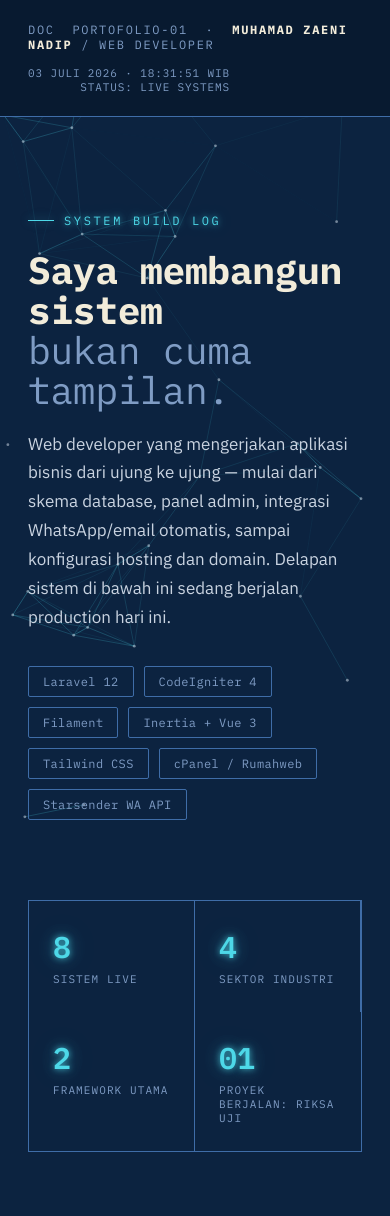
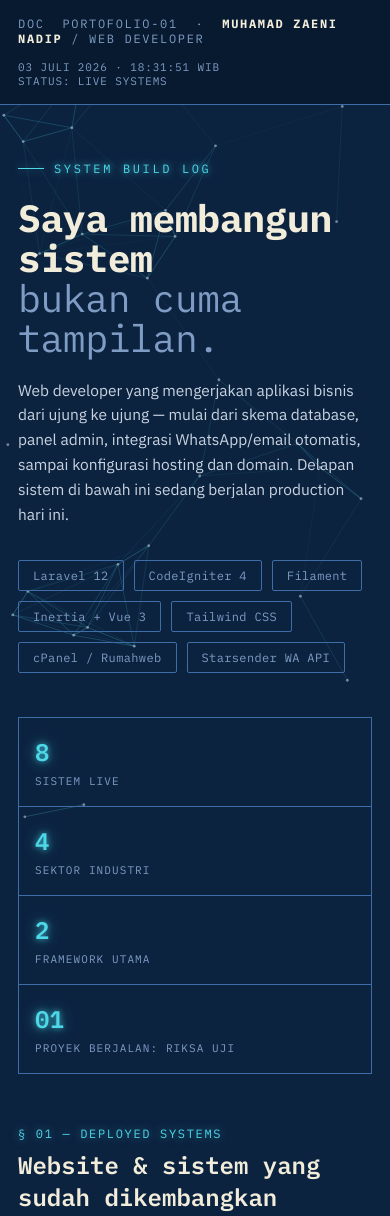
Before and after one commit to Zaeni-Ndf/portofolio, a plain HTML site: page index.html in a window 390 px wide. Shown: the top 1216 px of the page. Drawn offline with Linux system fonts and the light colour scheme.

Commit message:
Update index.html

```diff
--- a/index.html
+++ b/index.html
@@ -484,6 +484,77 @@
       color: var(--bp-amber);
     }
 
+    /* ---------- Mobile ---------- */
+    @media (max-width: 640px) {
+      .wrap {
+        padding: 0 18px;
+      }
+
+      header {
+        padding: 16px 0;
+      }
+
+      .titleblock {
+        align-items: flex-start;
+      }
+
+      .tb-right {
+        text-align: left;
+      }
+
+      .hero {
+        padding: 56px 0 44px;
+      }
+
+      .hero p.lede {
+        font-size: 15.5px;
+        line-height: 1.6;
+      }
+
+      .section {
+        padding: 52px 0;
+      }
+
+      .section-head {
+        margin-bottom: 30px;
+      }
+
+      .stat {
+        padding: 18px 16px;
+      }
+
+      .stat .num {
+        font-size: 24px;
+      }
+
+      .panel {
+        padding: 18px 18px 16px;
+      }
+
+      .cap {
+        padding: 20px 18px;
+      }
+
+      footer {
+        padding: 32px 0 28px;
+      }
+    }
+
+    @media (max-width: 480px) {
+      .stats {
+        grid-template-columns: 1fr;
+      }
+
+      .stat {
+        border-right: none;
+        border-bottom: 1px solid var(--bp-line);
+      }
+
+      .stat:last-child {
+        border-bottom: none;
+      }
+    }
+
     @media (prefers-reduced-motion: reduce) {
       .panel {
         transition: none;
```
